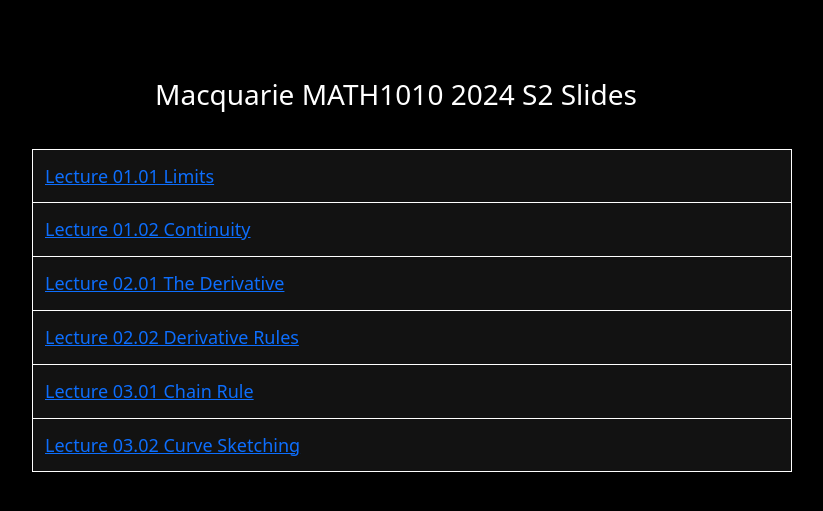
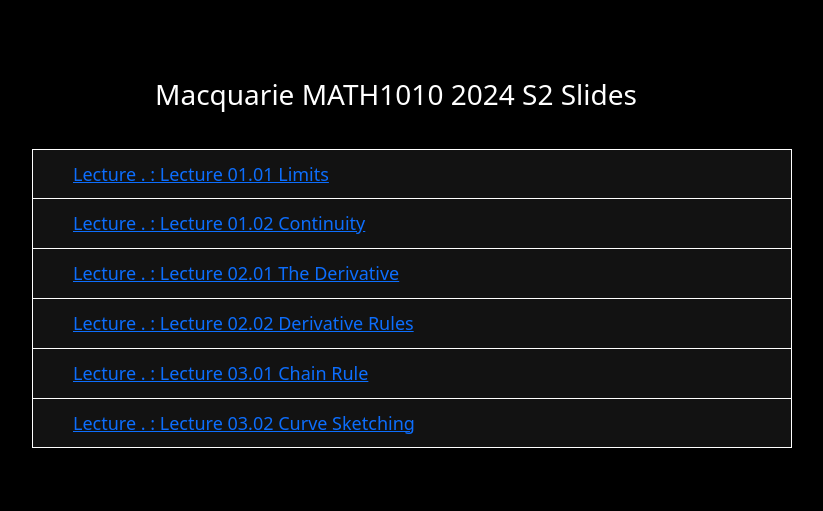
Before and after one commit to pabryan/slides, a Jekyll site: the page built from mq_math1010_2024_s2/index.md, in a window 1280 px wide. Shown: the top 511 px of the page, without its empty margins (244-1067 px from the left). Built offline with Jekyll 4.4.1, drawn with Linux system fonts in a browser that asks for light colours.

Commit message:
Updated listing and title format and added some padding to listings.

```diff
--- a/_layouts/listing.html
+++ b/_layouts/listing.html
@@ -5,7 +5,7 @@ layout: page
 <ul>
   {% for slide in site.pages %}
     {% if slide.layout =="slides" and slide.dir contains page.dir %}
-      <li><a href="{{ slide.url | relative_url }}" target="_blank">{{ slide.title }}</a></li>
+      <li><a href="{{ slide.url | relative_url }}" target="_blank">Lecture {{ slide.week }}.{{ slide.lecture }} : {{ slide.title }}</a></li>
     {% endif %}
   {% endfor %}
 </ul>
--- a/_layouts/slides.html
+++ b/_layouts/slides.html
@@ -11,6 +11,7 @@
     <link href="{{ '/css/style.css' | relative_url }}" rel="stylesheet">
     <link href="{{ '/css/slides.css' | relative_url }}" rel="stylesheet">
 
+    <title>Lecture {{ page.week }}.{{ page.lecture }} : {{ page.title }}</title>
   </head>
 
   <body>
--- a/css/style.css
+++ b/css/style.css
@@ -11,7 +11,7 @@ ul li {
   border: 1px solid white; /* Add a thin border to each list item */
   margin-top: -1px; /* Prevent double borders */
   background-color: #121212; /* Add a grey background color */
-  padding: 12px; /* Add some padding */
+  padding: 10px 10px 10px 40px; /* Add some padding */
 }
 
 h3 {
@@ -79,7 +79,7 @@ h3 {
 }
 
 .pf .card-header {
-    background-color: #800000;
+    background-color: #B36205;
 }
 
 .pf h5.card-title::before {
```
